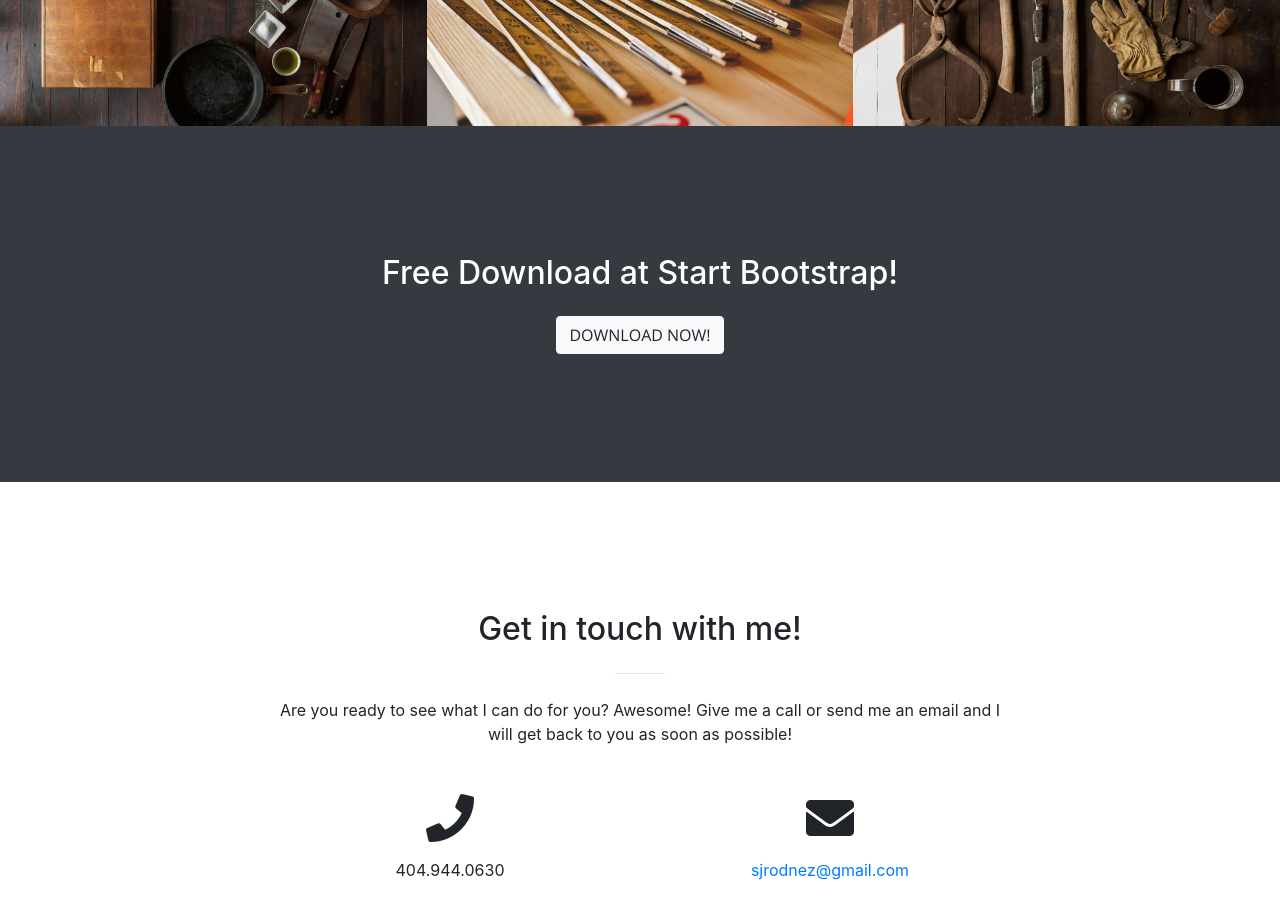
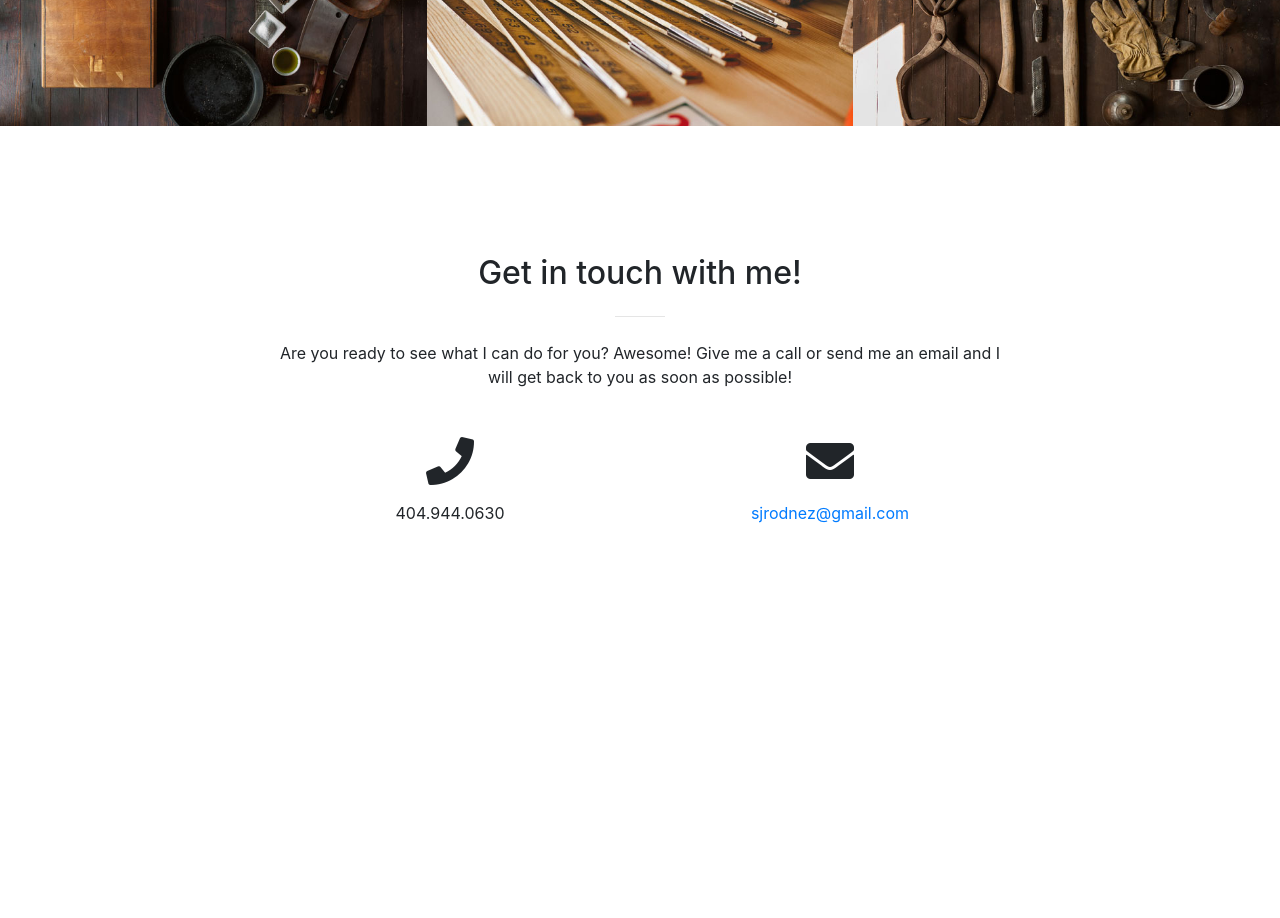
Before and after one commit to SmileJR/SmileJR.github.io, a website with bundled scripts: page index.html in a window 1280 px wide. Shown: the part 2180-3098 px from the top of the page. After the commit the page ends 2849 px from the top, so only its background shows below. Built offline with nearby package versions, Linux system fonts and the light colour scheme.

Commit message:
took out free download

```diff
--- a/index.html
+++ b/index.html
@@ -8,7 +8,7 @@
     <meta name="description" content="">
     <meta name="author" content="">
 
-    <title>Creative - Start Bootstrap Theme</title>
+    <title>The Portfolio of Smile Jessie Rodnez</title>
 
     <!-- Bootstrap core CSS -->
     <link href="vendor/bootstrap/css/bootstrap.min.css" rel="stylesheet">
@@ -224,12 +224,12 @@
       </div>
     </section>
 
-    <section class="bg-dark text-white">
+    <!-- <section class="bg-dark text-white">
       <div class="container text-center">
         <h2 class="mb-4">Free Download at Start Bootstrap!</h2>
         <a class="btn btn-light btn-xl sr-button" href="http://startbootstrap.com/template-overviews/creative/">Download Now!</a>
       </div>
-    </section>
+    </section> -->
 
     <section id="contact">
       <div class="container">
```
